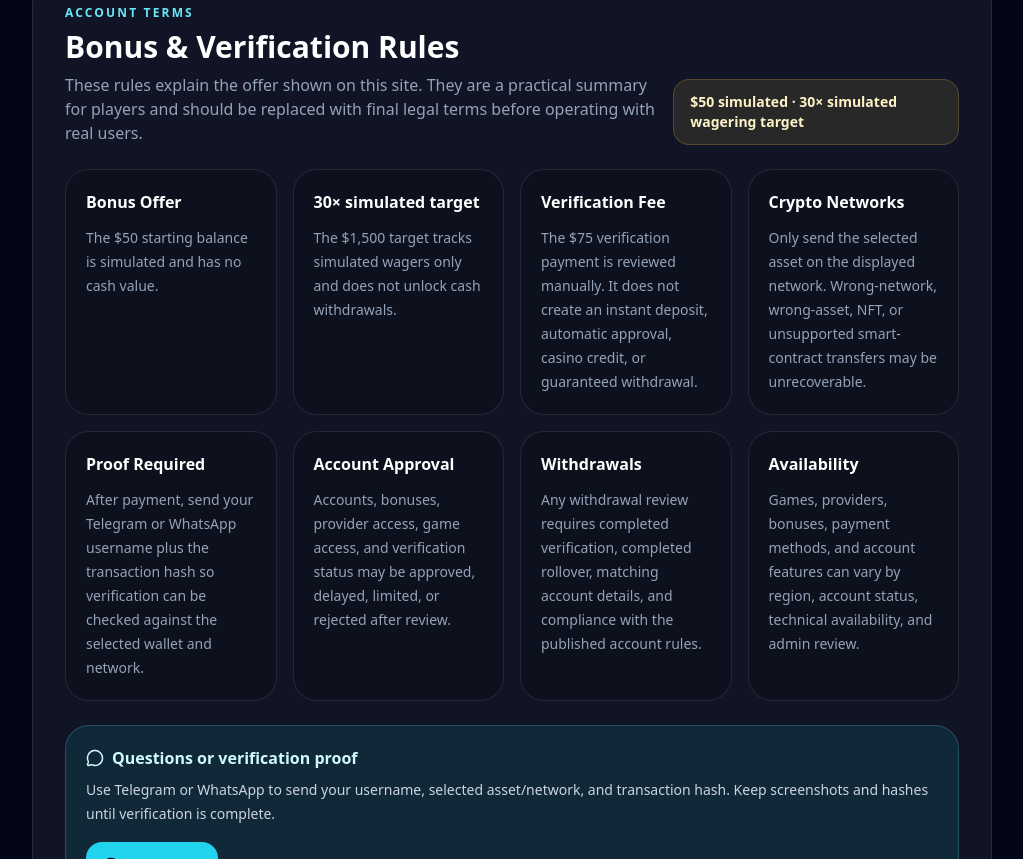
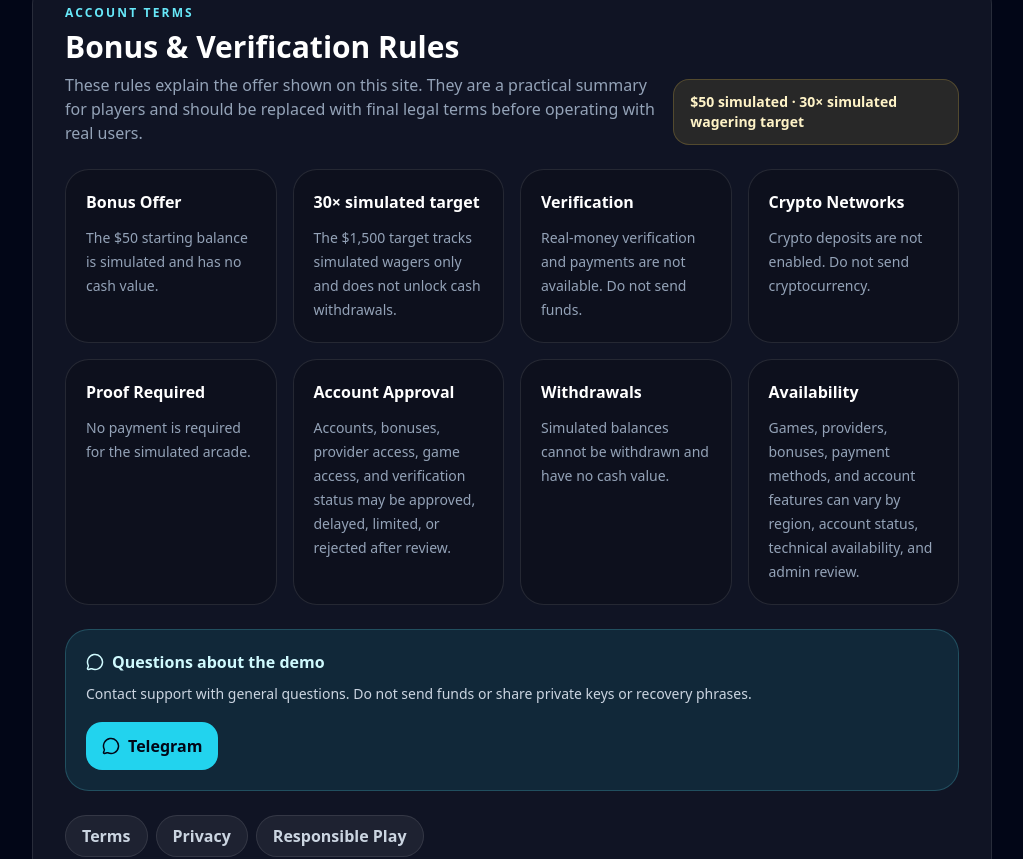
Before and after one commit to yabigdd-9/Neonbet-Casino, a React (Vite) app: page / in a window 1280 px wide. Shown: the part 5441-6300 px from the top of the page, without its empty margins (256-1279 px from the left). Built offline with nearby package versions, Linux system fonts and the light colour scheme; no server answers.

Commit message:
fix: clarify simulated balance and payment wording

```diff
--- a/src/data/promotions.js
+++ b/src/data/promotions.js
@@ -28,19 +28,16 @@ export const terms = [
     detail: "The $1,500 target tracks simulated wagers only and does not unlock cash withdrawals.",
   },
   {
-    title: "Verification Fee",
-    detail:
-      "The $75 verification payment is reviewed manually. It does not create an instant deposit, automatic approval, casino credit, or guaranteed withdrawal.",
+    title: "Verification",
+    detail: "Real-money verification and payments are not available. Do not send funds.",
   },
   {
     title: "Crypto Networks",
-    detail:
-      "Only send the selected asset on the displayed network. Wrong-network, wrong-asset, NFT, or unsupported smart-contract transfers may be unrecoverable.",
+    detail: "Crypto deposits are not enabled. Do not send cryptocurrency.",
   },
   {
     title: "Proof Required",
-    detail:
-      "After payment, send your Telegram or WhatsApp username plus the transaction hash so verification can be checked against the selected wallet and network.",
+    detail: "No payment is required for the simulated arcade.",
   },
   {
     title: "Account Approval",
@@ -49,8 +46,7 @@ export const terms = [
   },
   {
     title: "Withdrawals",
-    detail:
-      "Any withdrawal review requires completed verification, completed rollover, matching account details, and compliance with the published account rules.",
+    detail: "Simulated balances cannot be withdrawn and have no cash value.",
   },
   {
     title: "Availability",
@@ -70,12 +66,9 @@ export const policyPages = {
       ],
       [
         "Verification",
-        "The $75 verification fee is reviewed manually and does not create an instant deposit, casino credit, withdrawal approval, or automated payment confirmation.",
+        "Real-money verification and deposits are not available. No payment is required for demo play.",
       ],
-      [
-        "Withdrawals",
-        "Withdrawal requests require admin review, completed verification, matching account details, and completion of any applicable rollover requirement.",
-      ],
+      ["Withdrawals", "Real-money withdrawals are not available."],
       [
         "Game Access",
         "Game access, provider availability, bonus eligibility, and account access can be limited, delayed, or rejected after review.",
--- a/src/features/account/AccountStatusPanel.tsx
+++ b/src/features/account/AccountStatusPanel.tsx
@@ -39,7 +39,7 @@ export default function AccountStatusPanel({
           <p className="mt-2 text-slate-400">
             {IS_SUPABASE
               ? "Synced with Supabase accounts and verification records."
-              : "Local browser account. Add Supabase env vars for real backend accounts."}
+              : "Browser-only session. Simulated balance and progress reset when you refresh."}
           </p>
         </div>
         <StatusBadge status={status} />
--- a/src/features/promotions/index.jsx
+++ b/src/features/promotions/index.jsx
@@ -86,11 +86,10 @@ export function TermsSection({ onOpenPolicy }) {
 
       <div className="mt-6 rounded-3xl border border-cyan-300/20 bg-cyan-400/10 p-5">
         <div className="flex items-center gap-2 font-semibold text-cyan-100">
-          <MessageCircle size={18} /> Questions or verification proof
+          <MessageCircle size={18} /> Questions about the demo
         </div>
         <p className="mt-2 text-sm leading-6 text-slate-300">
-          Use Telegram or WhatsApp to send your username, selected asset/network, and transaction hash. Keep
-          screenshots and hashes until verification is complete.
+          Contact support with general questions. Do not send funds or share private keys or recovery phrases.
         </p>
         {contact.telegramUrl && (
           <a
--- a/src/features/transactions/WithdrawalRequestPanel.jsx
+++ b/src/features/transactions/WithdrawalRequestPanel.jsx
@@ -52,8 +52,9 @@ export default function WithdrawalRequestPanel({
           </div>
           <h2 className="mt-2 text-2xl font-semibold md:text-3xl">Withdrawal Request</h2>
           <p className="mt-2 max-w-3xl text-slate-400">
-            Submit a manual request after verification and rollover review. Admin approval is required before
-            any payout.
+            {IS_SUPABASE
+              ? "Submit a manual request for account review."
+              : "This form demonstrates a withdrawal request. Simulated credits cannot be withdrawn."}
           </p>
           {!IS_SUPABASE && (
             <p className="mt-2 text-sm text-cyan-200">Demo request only. No cryptocurrency is sent.</p>
@@ -90,8 +91,9 @@ export default function WithdrawalRequestPanel({
             </div>
           </div>
           <p className="mt-4 text-xs leading-5 text-slate-400">
-            Requests can be submitted before final approval, but admin may reject requests that do not meet
-            verification, rollover, or account review rules.
+            {IS_SUPABASE
+              ? "Requests are subject to account review."
+              : "Completing the simulated target does not unlock a cash payout."}
           </p>
         </div>
 
```
